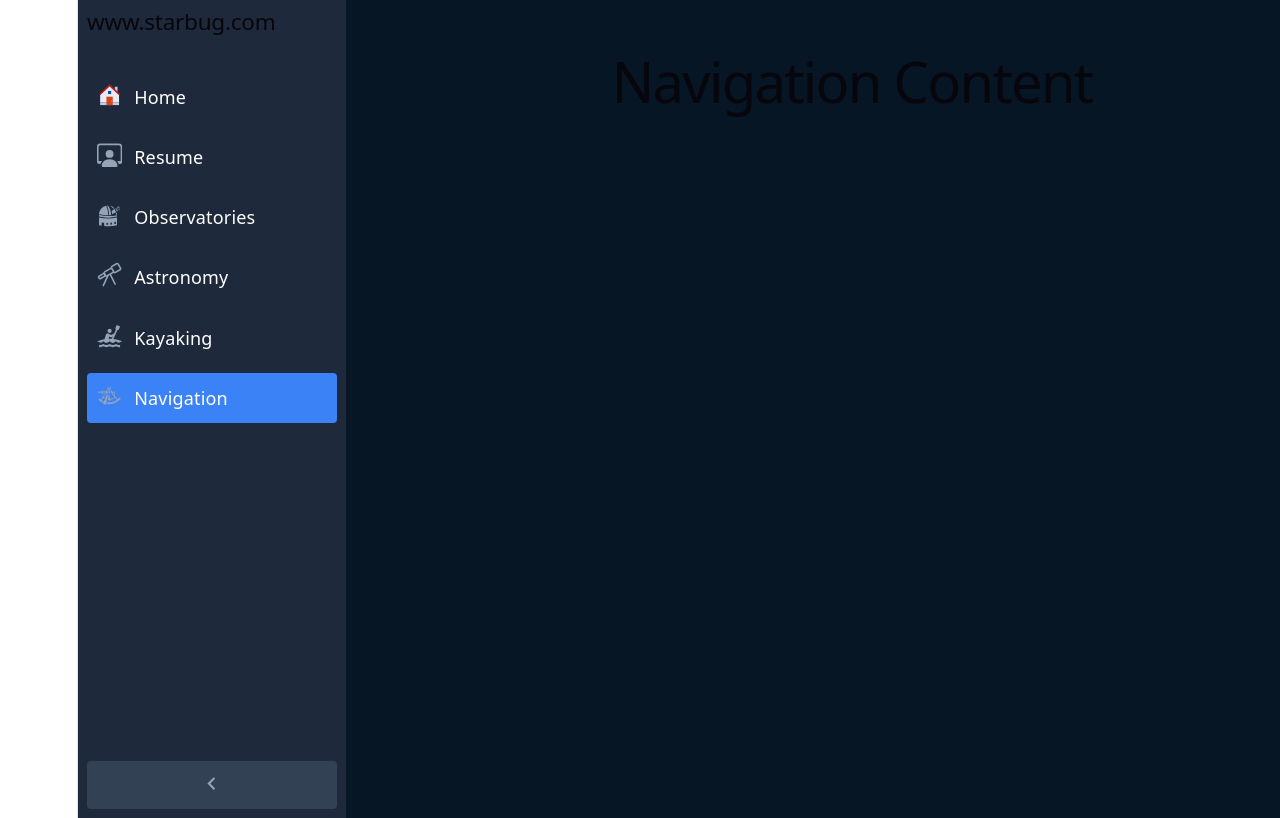
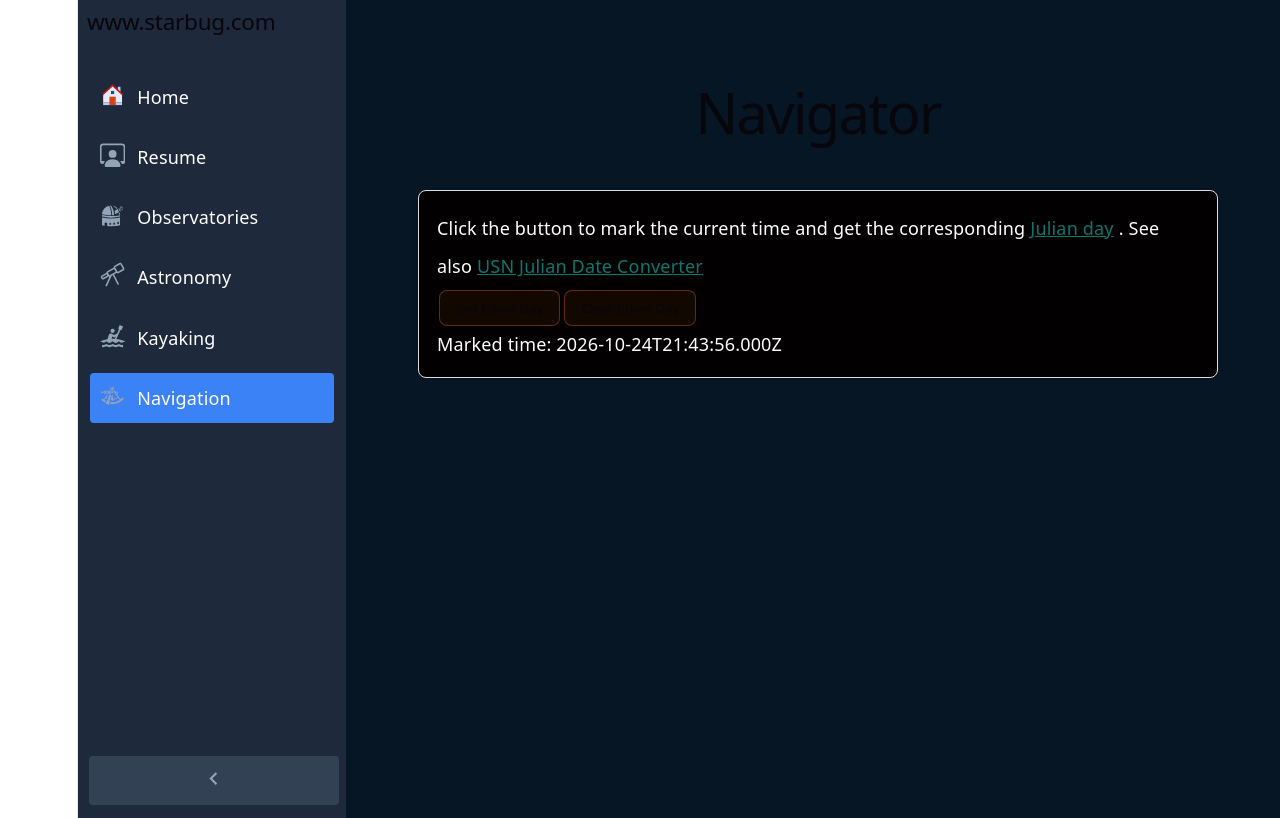
Before and after one commit to lrmcfarland/www_starbug_com, a React (Vite) app in the folder holly/: page /navigation in a window 1280 px wide. Shown: the top 818 px of the page. Built offline with nearby package versions, Linux system fonts and the light colour scheme.

Commit message:
Add Navigator call to Julian day

```diff
--- a/holly/package.json
+++ b/holly/package.json
@@ -22,7 +22,7 @@
     "@testing-library/react": "^16.3.2",
     "@testing-library/user-event": "^14.6.1",
     "@types/node": "^24.12.3",
-    "@types/react": "^19.2.14",
+    "@types/react": "^19.3.0",
     "@types/react-dom": "^19.2.3",
     "@vitejs/plugin-react": "^6.0.1",
     "eslint": "^10.3.0",
--- a/holly/src/App.tsx
+++ b/holly/src/App.tsx
@@ -6,8 +6,7 @@ import Home from "./components/Home";
 import Kayaking from "./components/Kayaking";
 import Observatories from "./components/Observatories";
 import Resume from "./components/Resume";
-
-const Navigation = () => <h1>Navigation Content</h1>;
+import Navigator from "./components/Navigator";
 
 const router = createBrowserRouter([
   {
@@ -19,7 +18,7 @@ const router = createBrowserRouter([
       { path: "observatories", element: <Observatories /> },
       { path: "astronomy", element: <Astronomy /> },
       { path: "kayaking", element: <Kayaking /> },
-      { path: "navigation", element: <Navigation /> },
+      { path: "navigation", element: <Navigator /> },
     ],
   },
 ]);
--- /dev/null
+++ b/holly/src/components/Navigator.tsx
@@ -0,0 +1,71 @@
+import React, { useState } from "react";
+
+function MarkTime({ message }: { message: string }) {
+
+    const [markedTime, setmarkedTime] = useState<string>(new Date().toISOString());
+    const [julianDay, setJulianDay] = useState<number | null>(null);
+    const [error, setError] = useState<string | null>(null);
+
+    async function handleJulianDayClick() {
+        const timestamp = new Date().toISOString();
+        setmarkedTime(timestamp);
+        setError(null);
+        console.log(`${message} at ${timestamp}`);
+
+        try {
+            const response = await fetch("/api/julian_day", {
+                method: "POST",
+                headers: { "Content-Type": "application/json" },
+                body: JSON.stringify({ datetime: timestamp }),
+            });
+            const data: { julian_day?: number; error?: string } = await response.json();
+
+            if (!response.ok || data.julian_day === undefined) {
+                throw new Error(data.error ?? "Unable to retrieve Julian day");
+            }
+
+            setJulianDay(data.julian_day);
+        } catch (requestError) {
+            setError(requestError instanceof Error ? requestError.message : "Request failed");
+        }
+    }
+    return (
+        <>
+            <p>Click the button to mark the current time and get the corresponding
+                <a href="https://en.wikipedia.org/wiki/Julian_day" target="_blank" rel="noopener noreferrer">
+                    Julian day
+                </a>
+                . See also
+                <a href="https://aa.usno.navy.mil/data/JulianDate" target="_blank" rel="noopener noreferrer">
+                    USN Julian Date Converter
+                </a>
+            </p>
+            <button onClick={handleJulianDayClick}>
+                Get Julian Day
+            </button>
+            <button onClick={() => setJulianDay(null)}>
+                Clear Julian Day
+            </button>
+            <div>
+                <div><p>Marked time: {markedTime}</p></div>
+                {julianDay !== null && <div><p>Julian day: {julianDay}</p></div>}
+                {error && <div role="alert"><p>{error}</p></div>}
+            </div>
+        </>
+    );
+}
+
+export const Navigator: React.FC = () => {
+  return (
+    <div className="starbug-div">
+      <div>
+        <h1>Navigator</h1>
+      </div>
+      <div className="starbug-card">
+        <MarkTime message="Mark Time" />
+      </div>
+    </div>
+  );
+};
+
+export default Navigator;
--- a/holly/src/index.css
+++ b/holly/src/index.css
@@ -4,9 +4,10 @@
   --bg: #fff;
   --border: #e5e4e7;
   --code-bg: #f4f3ec;
-  --accent: #aa3bff;
-  --accent-bg: rgba(170, 59, 255, 0.1);
-  --accent-border: rgba(170, 59, 255, 0.5);
+  --accent: #b45309;
+  --accent-bg: rgba(180, 83, 9, 0.1);
+  --accent-border: rgba(180, 83, 9, 0.5);
+  --accent-secondary: #0f766e;
   --social-bg: rgba(244, 243, 236, 0.5);
   --shadow: rgba(0, 0, 0, 0.1) 0 10px 15px -3px,
     rgba(0, 0, 0, 0.05) 0 4px 6px -2px;
@@ -38,9 +39,10 @@
     --bg: #16171d;
     --border: #2e303a;
     --code-bg: #1f2028;
-    --accent: #c084fc;
-    --accent-bg: rgba(192, 132, 252, 0.15);
-    --accent-border: rgba(192, 132, 252, 0.5);
+    --accent: #fbbf24;
+    --accent-bg: rgba(251, 191, 36, 0.15);
+    --accent-border: rgba(251, 191, 36, 0.5);
+    --accent-secondary: #2dd4bf;
     --social-bg: rgba(47, 48, 58, 0.5);
     --shadow: rgba(0, 0, 0, 0.4) 0 10px 15px -3px,
       rgba(0, 0, 0, 0.25) 0 4px 6px -2px;
@@ -105,3 +107,31 @@ p {
   color: #ffffff;
   text-align: left;
 }
+
+a {
+  display: inline-block; /* Allows vertical margins and padding */
+  margin: 3px 3px;       /* Adds 3px space top/bottom, 3px left/right */
+  padding: 2px 2px;      /* Adds space inside the clickable area */
+  color: var(--accent-secondary);
+}
+
+a:hover {
+  color: var(--accent);
+}
+
+button {
+  font-family: var(--heading);
+  font-weight: 500;
+  color: var(--text-h);
+  background: var(--accent-bg);
+  border: 1px solid var(--accent-border);
+  border-radius: 8px;
+  padding: 8px 16px;
+  cursor: pointer;
+  margin: 4px 2px;
+}
+
+button:hover {
+  background: var(--accent);
+  color: var(--bg);
+}
```
Also changed, not shown: 2 other files (tests, documents, lock files or other folders).
